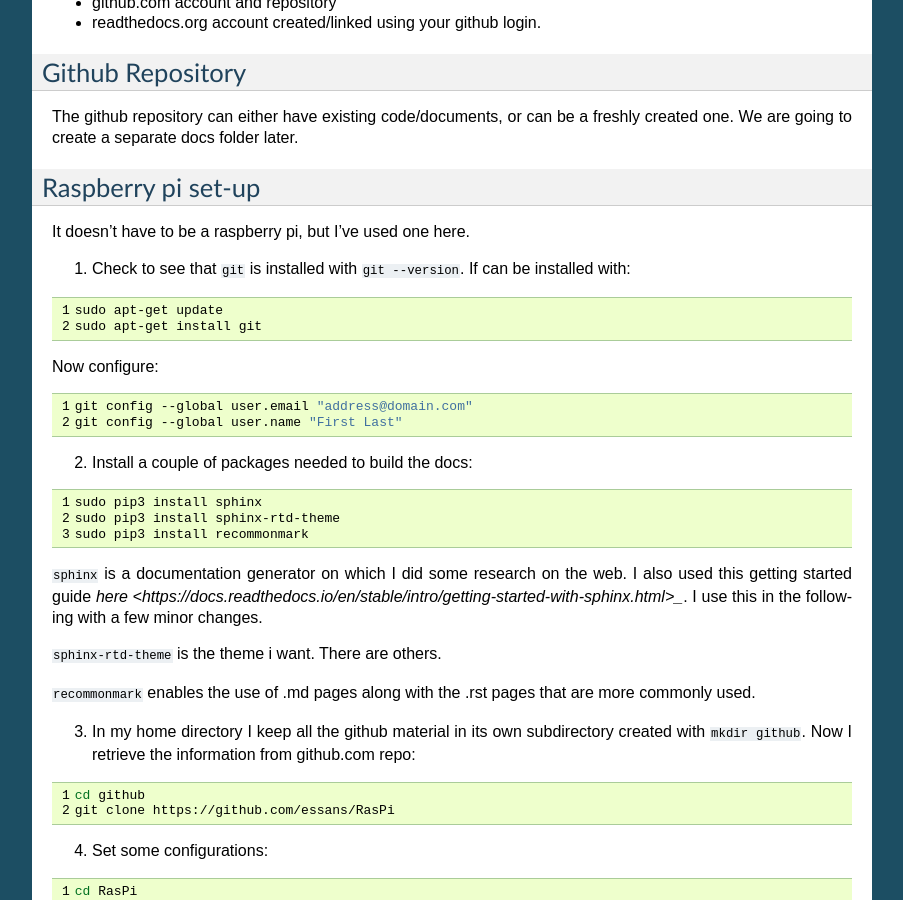
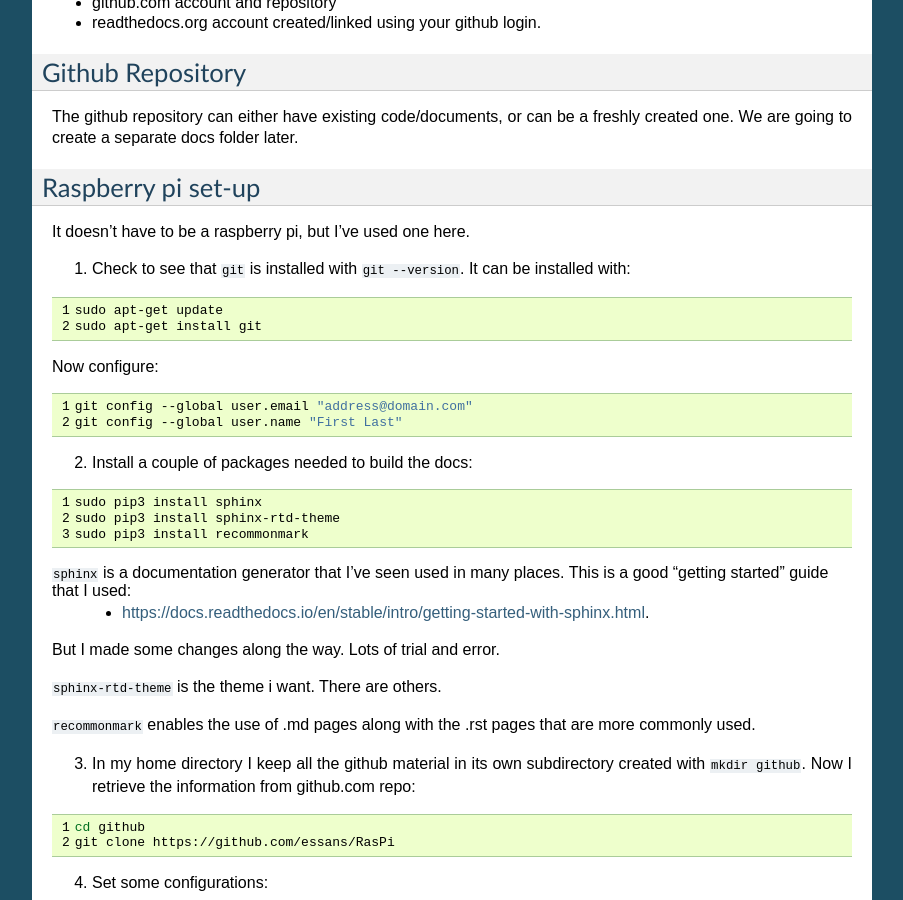
Before and after one commit to essans/RasPi, a Sphinx documentation site: the page built from docs/source/readthedocs.rst, in a window 1280 px wide and 900 px high, scrolled down 486 px. Shown: the whole window, without its empty margins (198-1101 px from the left). Built offline with Sphinx 7.4.7, drawn with Linux system fonts in a browser that asks for light colours.

Commit message:
Update readthedocs.rst

```diff
--- a/docs/source/readthedocs.rst
+++ b/docs/source/readthedocs.rst
@@ -27,7 +27,7 @@ Raspberry pi set-up
 -------------------
 It doesn't have to be a raspberry pi, but I've used one here.
 
-(1) Check to see that ``git`` is installed with ``git --version``.  If can be installed with:
+(1) Check to see that ``git`` is installed with ``git --version``.  It can be installed with:
 
 .. code-block:: bash
    :linenos:
@@ -54,7 +54,10 @@ Now configure:
    sudo pip3 install sphinx-rtd-theme
    sudo pip3 install recommonmark
 
-``sphinx`` is a documentation generator on which I did some research on the web.   I also used this getting started guide `here <https://docs.readthedocs.io/en/stable/intro/getting-started-with-sphinx.html>_`.  I use this in the following with a few minor changes.
+``sphinx`` is a documentation generator that I've seen used in many places.   This is a good "getting started" guide that I used:
+   -  `<https://docs.readthedocs.io/en/stable/intro/getting-started-with-sphinx.html>`_.
+
+But I made some changes along the way.  Lots of trial and error.
 
 ``sphinx-rtd-theme`` is the theme i want.  There are others.
 
```
